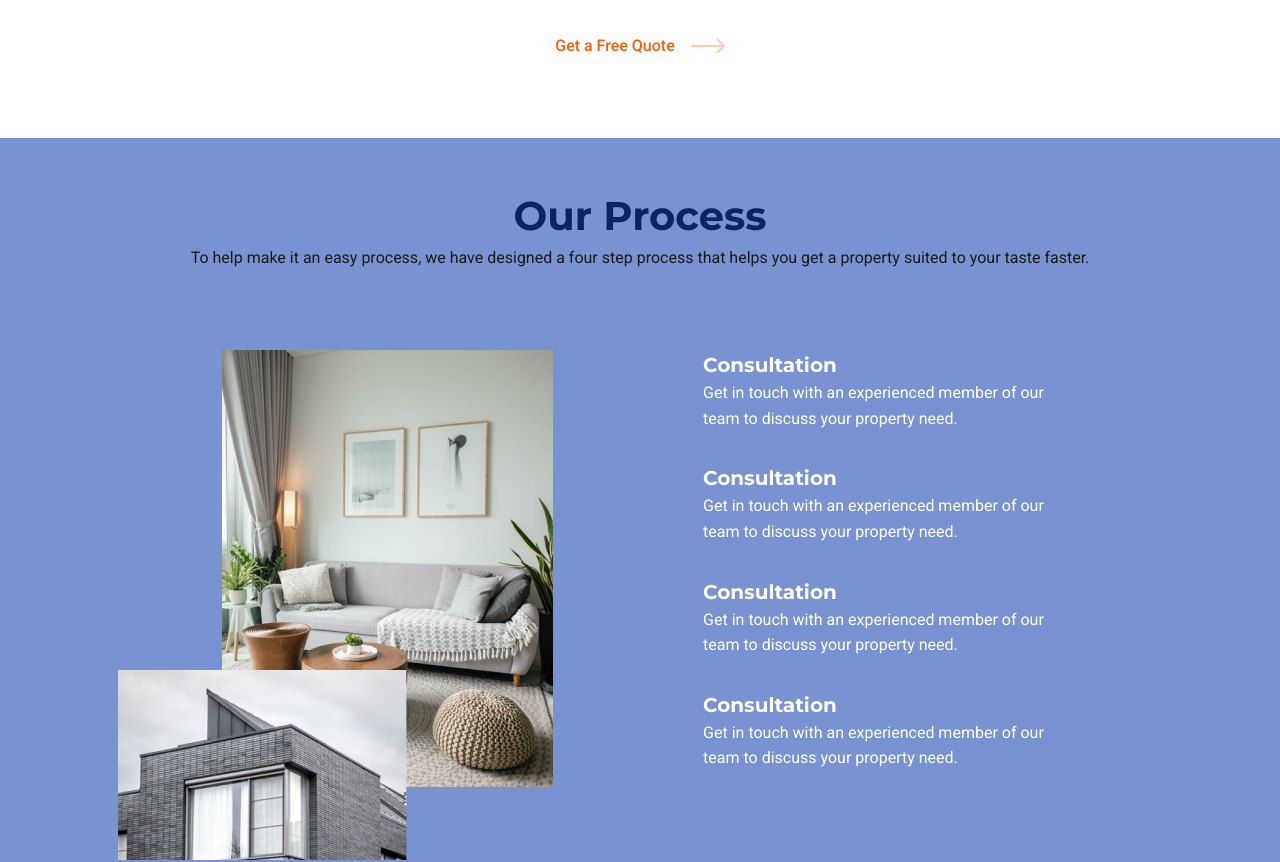
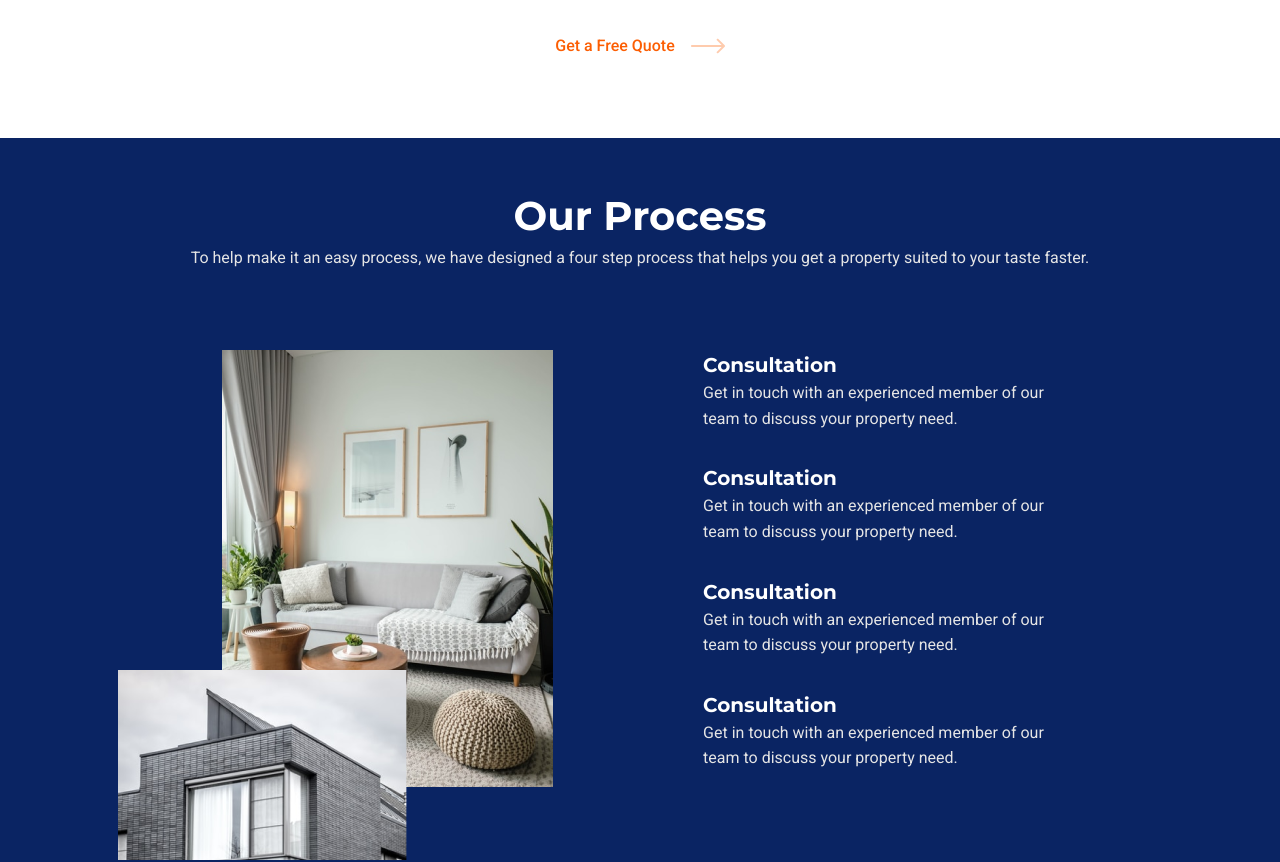
Before and after one commit to whalewalker/phomes, a React (Create React App) app: page / in a window 1280 px wide. Shown: the part 1580-2442 px from the top of the page. Built offline with nearby package versions, Linux system fonts and the light colour scheme.

Commit message:
textheader composntent bug temporary fixed

```diff
--- a/src/components/reuseable/text-header/TextHeader.css
+++ b/src/components/reuseable/text-header/TextHeader.css
@@ -9,7 +9,6 @@ header h2{
     font-weight: bold;
     font-size: 2.5rem;
     line-height: 1.5;
-    color: #0A2463;
 }
 header p{
     font-family: Roboto, sans-serif;
@@ -17,5 +16,4 @@ header p{
     font-weight: normal;
     font-size: 1rem;
     line-height: 1.5;
-    color: #1A1A1A;
 }
--- a/src/components/sections/process/ProcessSection.css
+++ b/src/components/sections/process/ProcessSection.css
@@ -1,8 +1,12 @@
 .process-section{
-    background-color: #7892d2;
+    background-color: #0A2463;
     color: white;
     min-height: 80vh;
     padding: 3rem 2rem;
+}
+
+.process-section p{
+    color: #E5E5E5;
 }
 
 .process-subsection{
@@ -15,3 +19,21 @@
 .linkage{
     width: 30%;
 }
+
+@media screen and (max-width: 1220px) {
+    .linkage{
+        width: 50%;
+    }
+}
+
+
+
+
+@media screen and (max-width: 890px) {
+
+    .linkage{
+        width: 90%;
+    }
+
+
+}
--- a/src/components/sections/service/ServiceSection.css
+++ b/src/components/sections/service/ServiceSection.css
@@ -1,11 +1,17 @@
 .service-section{
     min-height: 50vh;
     padding: 3rem 0;
+    color: #0A2463;
 }
 
 .service-section .link{
     display: grid;
     place-content:center;
+}
+
+
+.service-section p{
+    color: #1A1A1A;
 }
 
 .service-cards{
--- a/src/data/HomeData.js
+++ b/src/data/HomeData.js
@@ -1,7 +1,7 @@
 export const MenuItems = [
     {
         title: "Home",
-        url: "/home",
+        url: "/",
         cName: "nav-links",
         image: false,
     },
```
